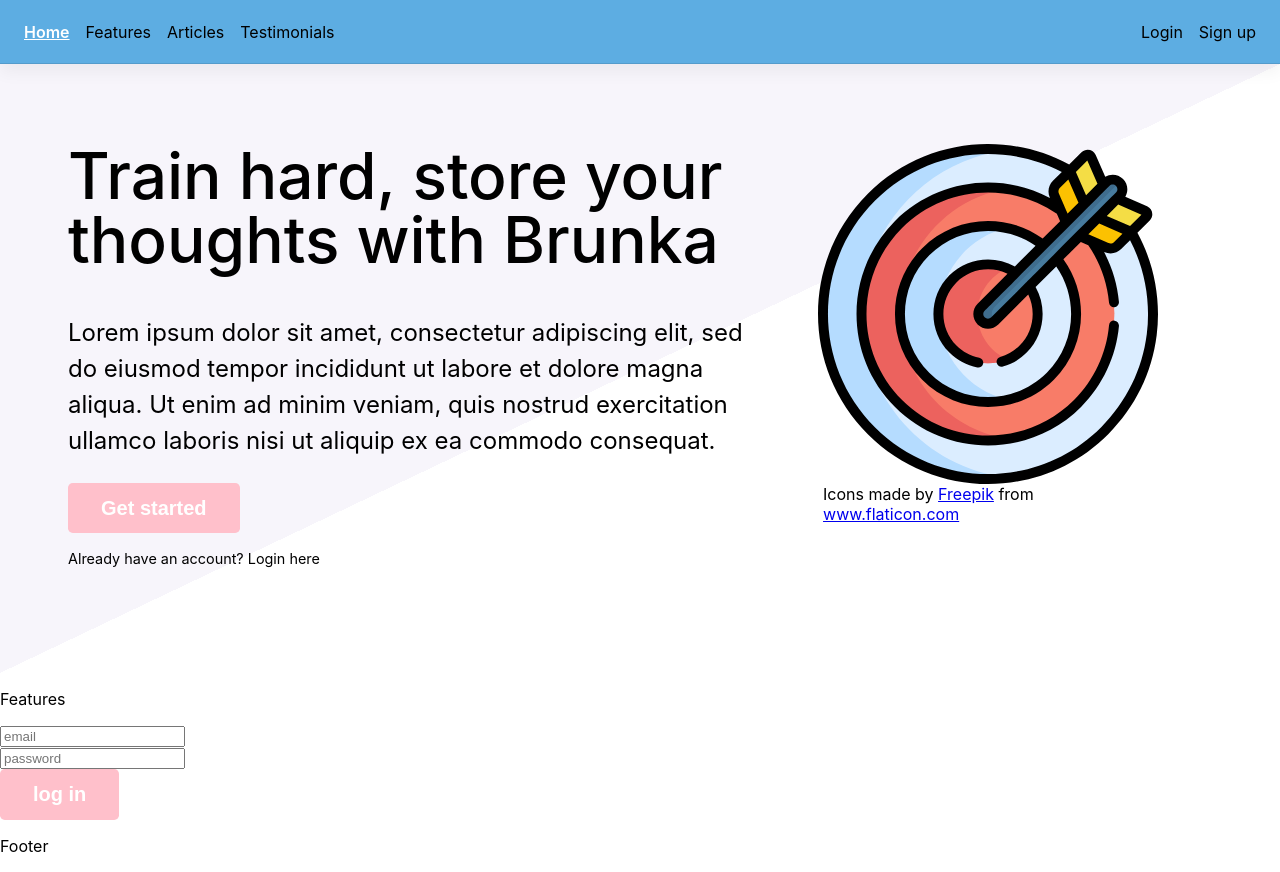
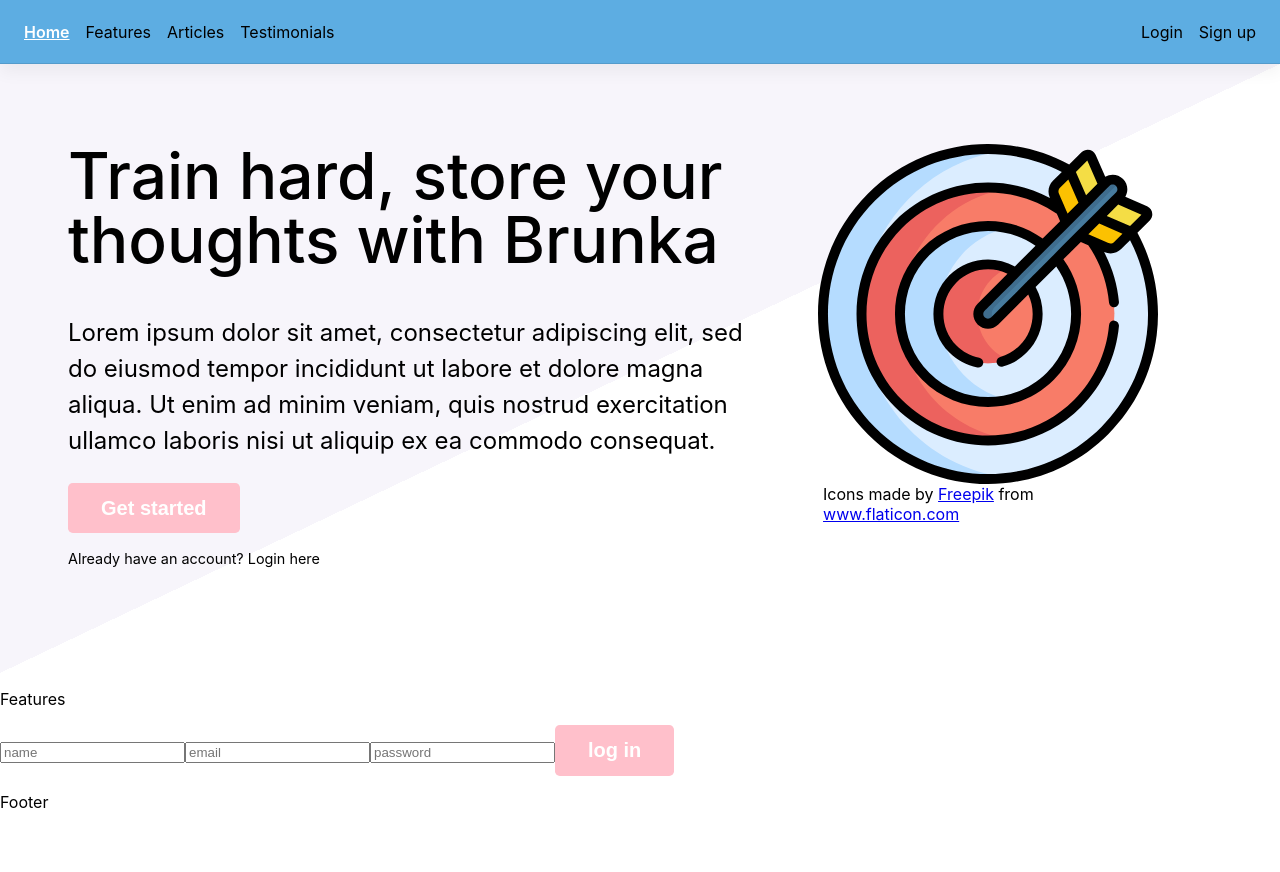
Before and after one commit to Nesiht/Final_project_frontend, a React (Create React App) app: page /home in a window 1280 px wide. After the commit the page ends 828 px from the top, so only its background shows below. Built offline with nearby package versions, Linux system fonts and the light colour scheme.

Commit message:
updated signup component can now create new users

```diff
--- a/src/components/Sigup.js
+++ b/src/components/Sigup.js
@@ -3,7 +3,7 @@ import { useDispatch, useSelector } from 'react-redux'
 import { Btn } from 'components/Btn'
 import { user } from '../reducers/user'
 
-const signUpUrl = "localhost:8080/users"
+const signUpUrl = "http://localhost:8080/users"
 
 export const Signup = () => {
   const dispatch = useDispatch()
@@ -38,15 +38,32 @@ export const Signup = () => {
   }
 
   return (
-    <form>
+    <form onSubmit={(e) => handleSignUp(e)}>
       <input
-        type = "email"
-        placeholder ="email"
-        /><br/>
+      type = "text"
+      required
+      minLength={2}
+      maxLength={20}
+      value = { name }
+      placeholder = "name"
+      onChange = {event => setName(event.target.value)}
+      />
       <input
-        type = "password"
-        placeholder = "password"
-        /><br/>
+      type="email"
+      required
+      minLength={3}
+      value = { email }
+      placeholder = "email"
+      onChange = {event => setEmail(event.target.value)}
+      />
+      <input
+      type="password"
+      required
+      minLength={8}
+      value = { password }
+      placeholder = "password"
+      onChange = {event => setPassword(event.target.value)}
+      />
       <Btn type="submit" title="log in" />
     </form>
   )
```
